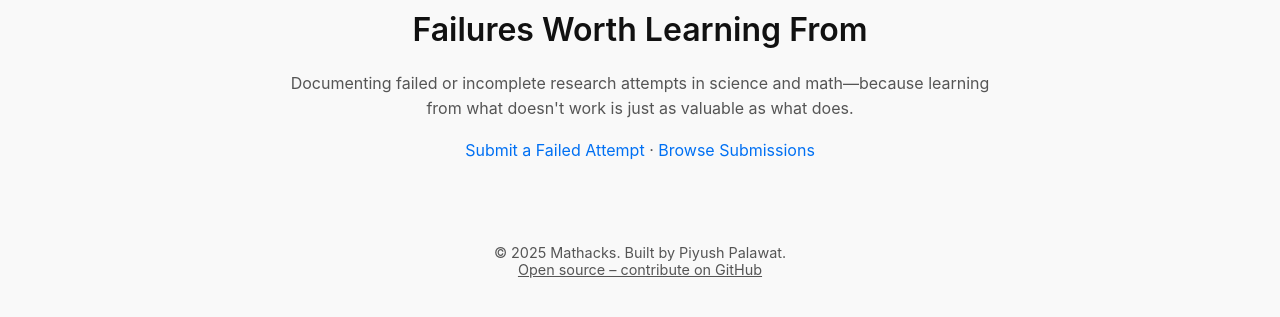
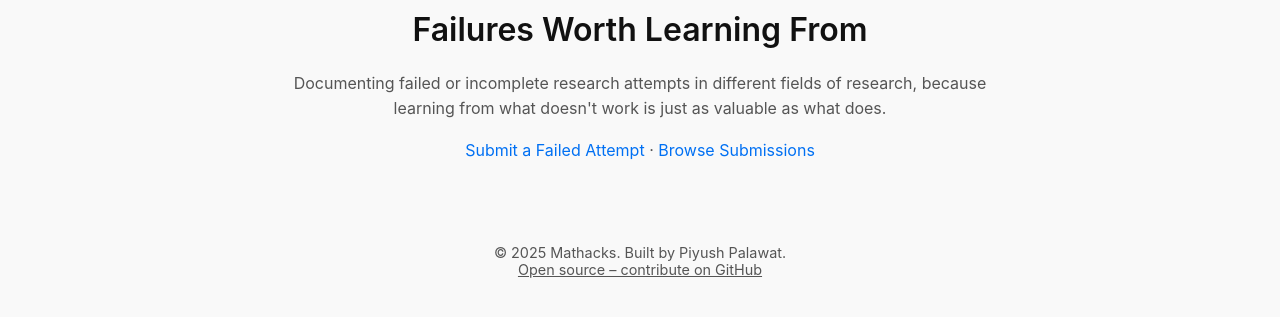
Before and after one commit to piyushpalawat99/mathacks.github.io, a website: page index.html in a window 1280 px wide. Shown: the part 265-582 px from the top of the page. Drawn offline with Linux system fonts and the light colour scheme.

Commit message:
Update index.html

```diff
--- a/index.html
+++ b/index.html
@@ -57,7 +57,7 @@
   <main>
     <img src="assets/logo.png" alt="Mathacks Logo" class="logo-large">
     <h1 style="font-weight:600;">Failures Worth Learning From</h1>
-    <p>Documenting failed or incomplete research attempts in science and math—because learning from what doesn't work is just as valuable as what does.</p>
+    <p>Documenting failed or incomplete research attempts in different fields of research, because learning from what doesn't work is just as valuable as what does.</p>
     <p><a href="submit.html">Submit a Failed Attempt</a> · <a href="browse.html">Browse Submissions</a></p>
   </main>
 
```
